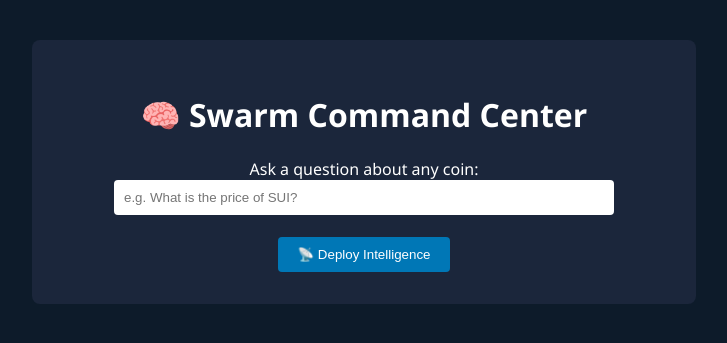
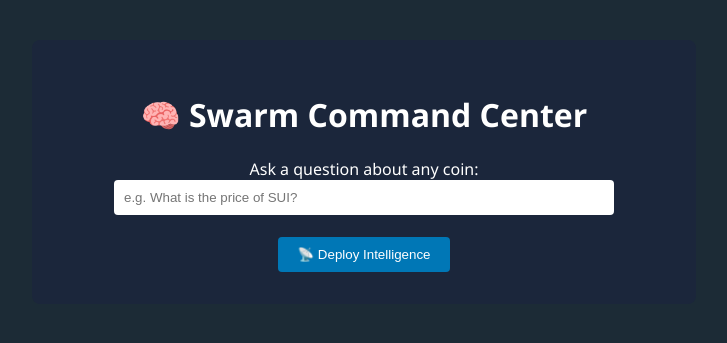
Before and after one commit to coderms1/agentz, a FastAPI app: page / in a window 1280 px wide. Shown: the top 343 px of the page, without its empty margins (276-1003 px from the left). Run offline with FastAPI, Linux system fonts and the light colour scheme.

Commit message:
Added a nice blue-ish hue to site background

```diff
--- a/static/style.css
+++ b/static/style.css
@@ -1,7 +1,7 @@
 body {
-  background-color: #0d1b2a;
+  background-color: #1c2b36; /* updated to greyish navy blue */
   color: #ffffff;
-  font-family: 'Segoe UI', sans-serif;
+  font-family: "Segoe UI", sans-serif;
   text-align: center;
   padding: 2em;
 }
```
